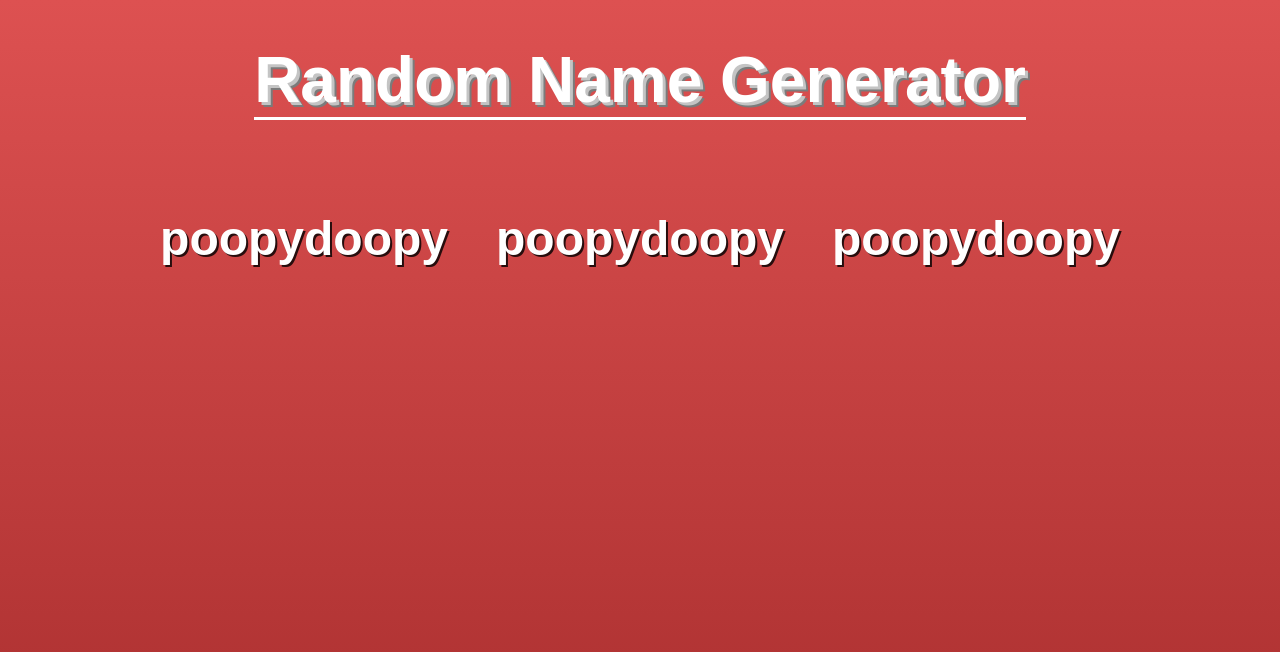
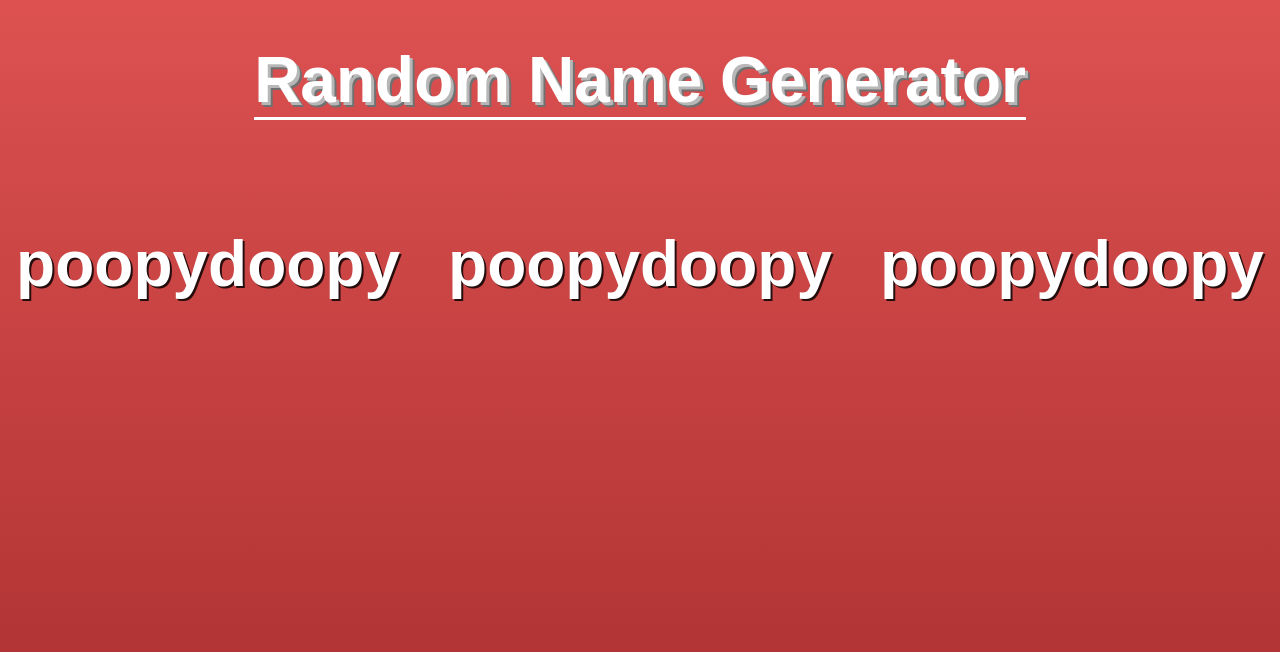
Before and after one commit to AsidyxTheHacker/name-generator, a plain HTML site: page index.html in a window 1280 px wide. Drawn offline with Linux system fonts and the light colour scheme.

Commit message:
small size changes to title and text

```diff
--- a/style.css
+++ b/style.css
@@ -19,9 +19,9 @@ main {
     cursor: default;
     color: white;
     text-align: center;
-    font-size: clamp(1em, 4em, 7em);
-    text-shadow: rgb(196, 196, 196) 3px 3px 0,
-                 rgb(123, 123, 123) 5px 5px 0;
+    font-size: clamp(.5em, 4em, 6em);
+    text-shadow: rgb(183, 183, 183) 3px 3px 0,
+                 rgb(112, 112, 112) 5px 5px 0;
     border-bottom: white solid 3px;
 }
 
@@ -42,7 +42,7 @@ main {
 
 .commonText {
     font-weight: bold;
-    font-size: clamp(.5em, 3em, 6vw);
+    font-size: clamp(.5em, 4em, 7vw);
     max-width: 7em;
     word-break: break-all;
     cursor: pointer;
```
